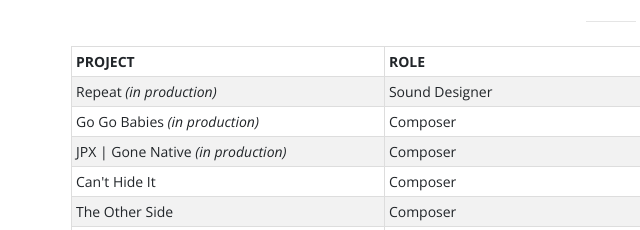
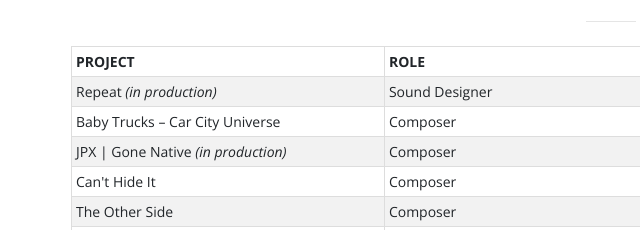
Before and after one commit to stephentheofanous/stephentheofanous.github.io, a website with bundled scripts: page index.html in a window 1280 px wide. Shown: the part 3478-3708 px from the top of the page, 29-669 px from the left. Built offline with nearby package versions, Linux system fonts and the light colour scheme.

Commit message:
Update index.html

```diff
--- a/index.html
+++ b/index.html
@@ -290,7 +290,7 @@
             <td>Body In The Box Productions</td>
           </tr>
 			  	<tr>
-				    <td>Go Go Babies <i>(in production)</i></td>
+				    <td>Baby Trucks – Car City Universe </td>
 				    <td>Composer</td>
 				    <td>Animated Series</td>
 				    <td>Amuse</td>
```
